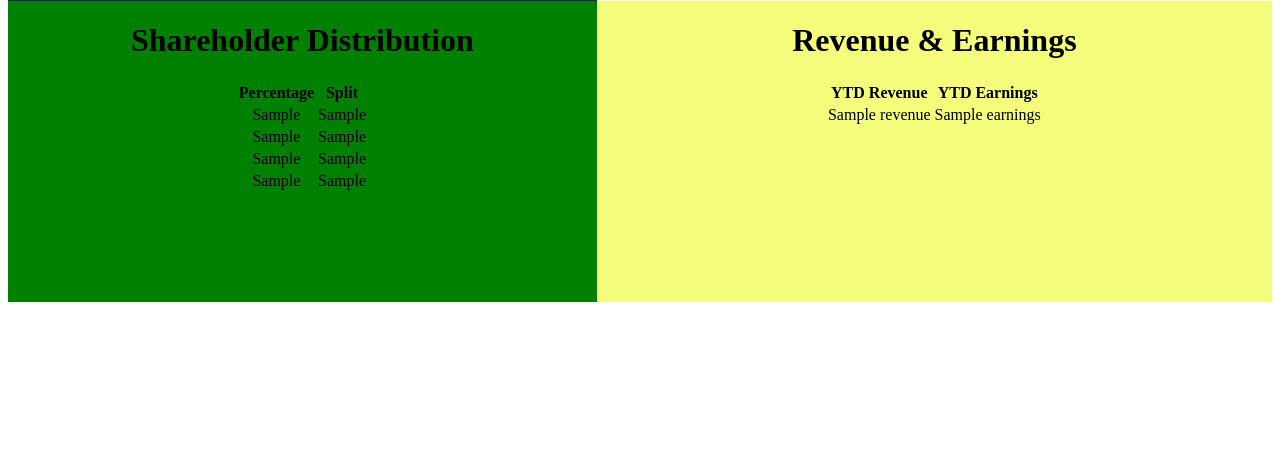
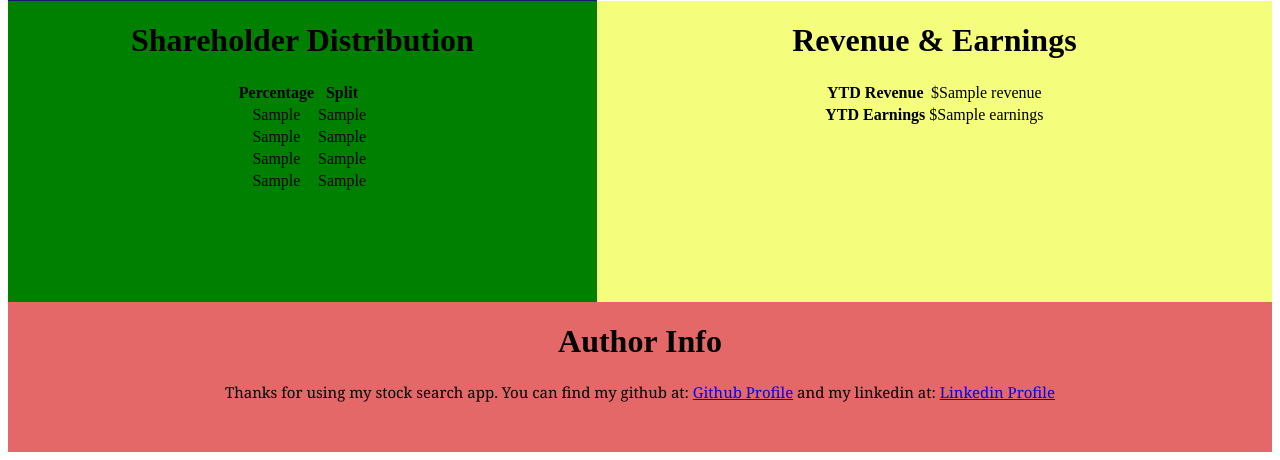
Before and after one commit to michaelzheng67/django-stock-filter-app, a Django app: template fullstackdcf/search/templates/search/ticker_analysis.html in a window 1280 px wide. Shown: the part 458-918 px from the top of the page. Run offline with Django 3.2, Linux system fonts and the light colour scheme; the template is opened without the code that fills it: most values are stand-ins (such as "Sample title", 1, 10 or a date in 2020).

Commit message:
Update ticker_analysis.html

```diff
--- a/fullstackdcf/search/templates/search/ticker_analysis.html
+++ b/fullstackdcf/search/templates/search/ticker_analysis.html
@@ -59,14 +59,21 @@
         <table>
             <tr>
                 <th>YTD Revenue</th>
-                <th>YTD Earnings</th>
+                <td>${{ revenue }}</td>
             </tr>
             <tr>
-                <td>{{ revenue }}</td>
-                <td>{{ earnings }}</td>
+                <th>YTD Earnings</th>
+                <td>${{ earnings }}</td>
             </tr>
         </table>
     </div>
 
+    <div class="box_six">
+        <h1 id="author_title">Author Info</h1>
+        <p id="author_info">Thanks for using my stock search app. You can find my github at:
+            <a href="https://github.com/michaelzheng67" target="_blank">Github Profile</a> and
+        my linkedin at: <a href="https://linkedin.com/in/michaelzheng-" target="_blank">Linkedin Profile</a></p>
+    </div>
+
 </div>
 {% endblock %}
```
